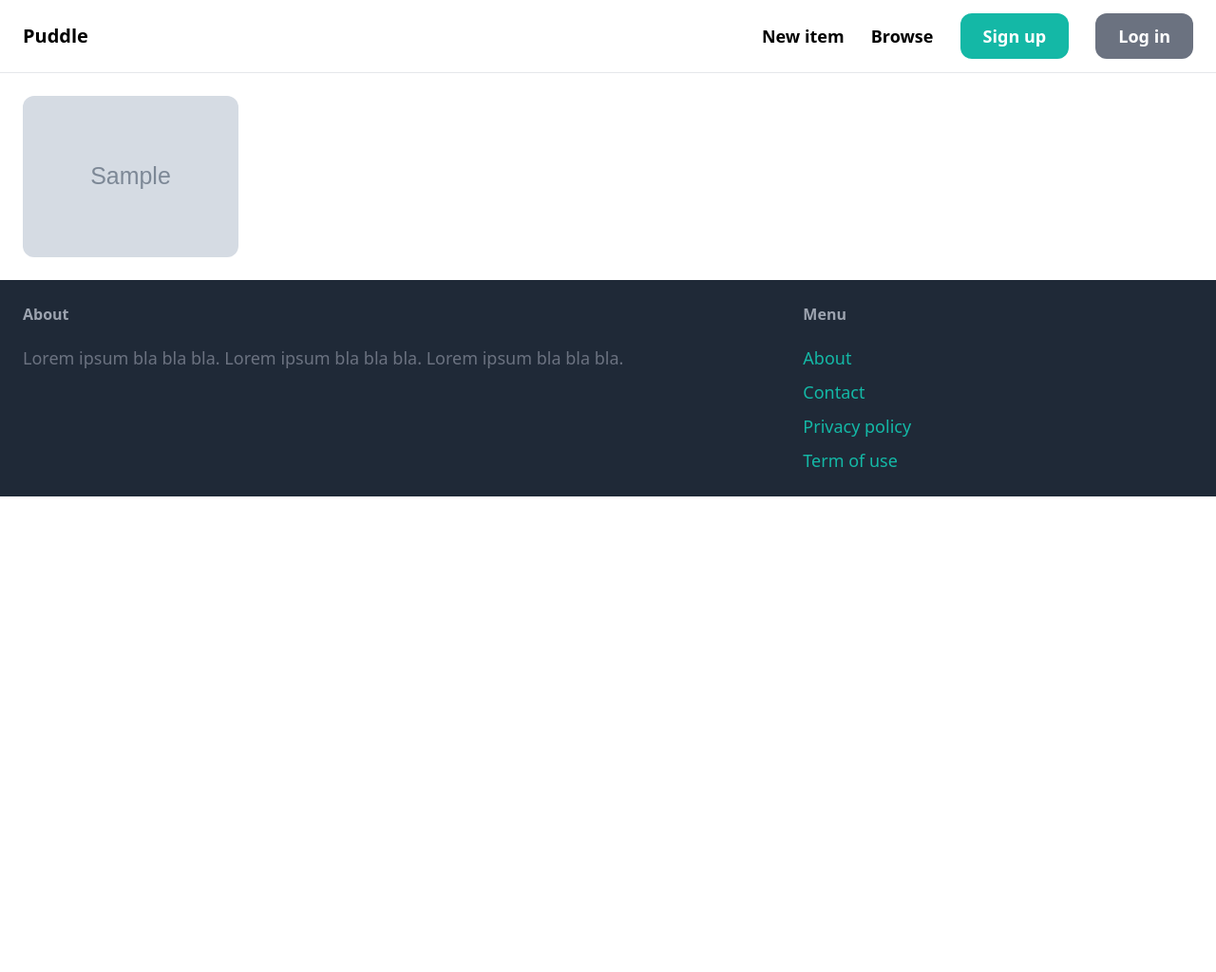
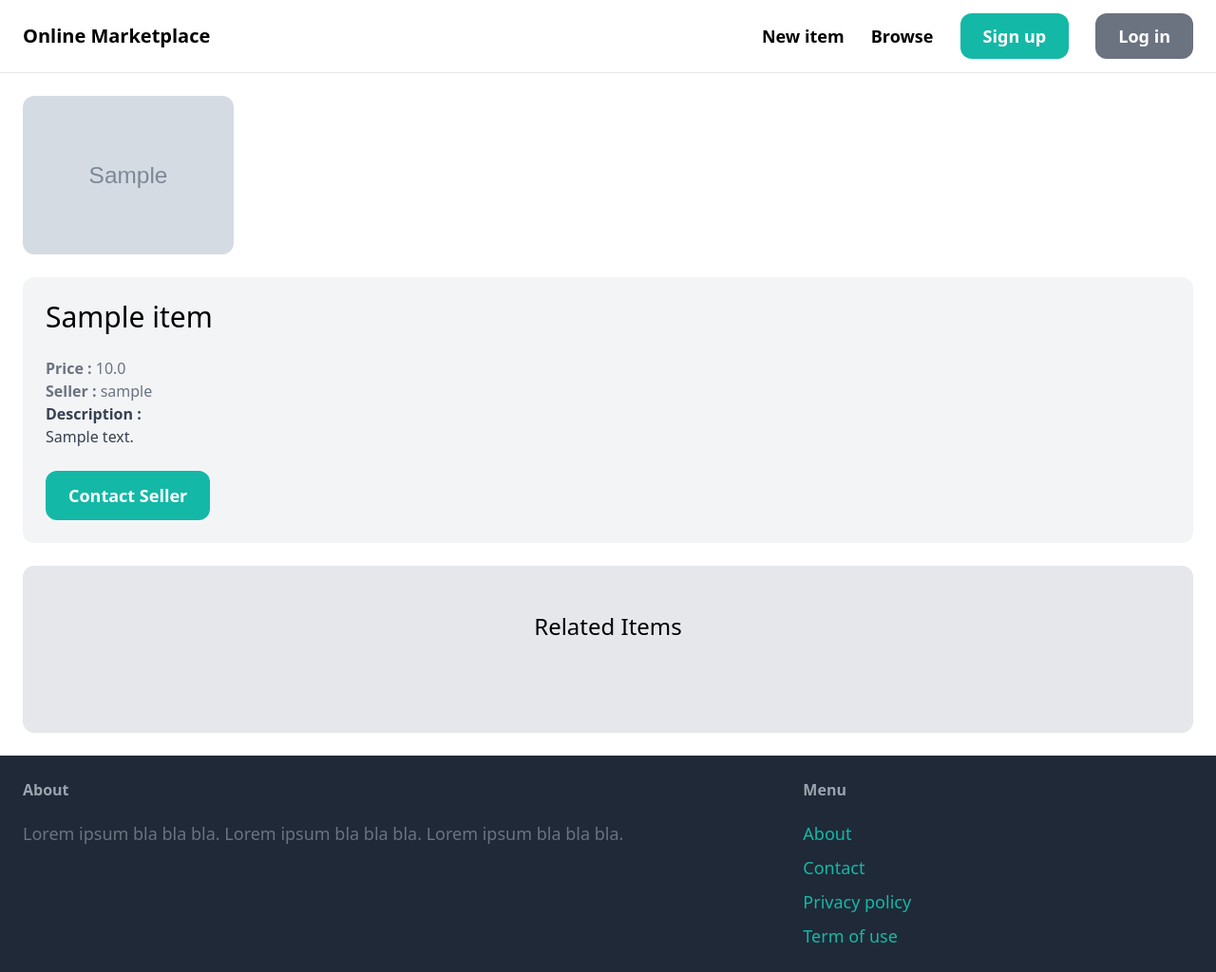
Before and after one commit to Sai-Deepak-1/Project-1, a Django app: page /item/item/1/ in a window 1280 px wide. Shown: the whole page at 95% size. Before the commit the page ends 523 px from the top, so only its background shows below. Run offline with Django 5.2, Linux system fonts and the light colour scheme; tables that the repository leaves empty hold one stand-in row (values such as "Sample post"); grey boxes marked "Sample" are stand-in pictures; some libraries are stand-ins or nearby versions.

Commit message:
Update URLs and templates, added related items to item detail view

```diff
--- a/OnlineMarketplace/OnlineMarketplace/urls.py
+++ b/OnlineMarketplace/OnlineMarketplace/urls.py
@@ -6,8 +6,7 @@
 from core.views import index, contact
 
 urlpatterns = [
-    path("", index, name="index"),
-    path("item/", include('item.urls')),
-    path("contact/", contact, name="contact"),
-    path("admin/", admin.site.urls),
+    path('', include('core.urls')),
+    path('item/', include('item.urls')),
+    path('admin/', admin.site.urls),
 ] + static(settings.MEDIA_URL, document_root = settings.MEDIA_ROOT)
--- a/OnlineMarketplace/core/templates/core/base.html
+++ b/OnlineMarketplace/core/templates/core/base.html
@@ -1,51 +1,50 @@
 <!DOCTYPE html>
-<html lang="en">
+<html lang='en'>
 
 <head>
-    <meta charset="UTF-8">
-    <meta name="viewport" content="width=device-width, initial-scale=1.0">
+    <meta charset='UTF-8'>
+    <meta name='viewport' content='width=device-width, initial-scale=1.0'>
 
-    <script src="https://cdn.tailwindcss.com"></script>
+    <script src='https://cdn.tailwindcss.com'></script>
 
     <title>{% block title%}{% endblock %} | Online Marketplace</title>
 </head>
 
 <body>
-    <nav class="py-6 px-6 flex justify-between items-center border-b border-gray-200">
-        <a href="/" class="text-xl font-semibold">Puddle</a>
+    <nav class='py-6 px-6 flex justify-between items-center border-b border-gray-200'>
+        <a href='/' class='text-xl font-semibold'>Online Marketplace</a>
 
-        <div class="space-x-6">
-            <a href="#" class="text-lg font-semibold hover:text-gray-500">New item</a>
-            <a href="#" class="text-lg font-semibold hover:text-gray-500">Browse</a>
-            <a href="#" class="px-6 py-3 text-lg font-semibold bg-teal-500 text-white rounded-xl hover:bg-teal-700">Sign
+        <div class='space-x-6'>
+            <a href='#' class='text-lg font-semibold hover:text-gray-500'>New item</a>
+            <a href='#' class='text-lg font-semibold hover:text-gray-500'>Browse</a>
+            <a href='#' class='px-6 py-3 text-lg font-semibold bg-teal-500 text-white rounded-xl hover:bg-teal-700'>Sign
                 up</a>
-            <a href="#" class="px-6 py-3 text-lg font-semibold bg-gray-500 text-white rounded-xl hover:bg-gray-700">Log
+            <a href='#' class='px-6 py-3 text-lg font-semibold bg-gray-500 text-white rounded-xl hover:bg-gray-700'>Log
                 in</a>
         </div>
     </nav>
 
-    <div class="px-6 py-6">
+    <div class='px-6 py-6'>
         {% block content %}
         {% endblock %}
     </div>
 
-    <footer class="py-6 px-6 flex justify-between bg-gray-800">
-        <div class="w-2/3 pr-10">
-            <h3 class="mb-5 font-semibold text-gray-400">About</h3>
+    <footer class='py-6 px-6 flex justify-between bg-gray-800'>
+        <div class='w-2/3 pr-10'>
+            <h3 class='mb-5 font-semibold text-gray-400'>About</h3>
 
-            <p class="text-lg text-gray-500">Lorem ipsum bla bla bla. Lorem ipsum bla bla bla. Lorem ipsum bla bla bla.
+            <p class='text-lg text-gray-500'>Lorem ipsum bla bla bla. Lorem ipsum bla bla bla. Lorem ipsum bla bla bla.
             </p>
         </div>
 
-        <div class="w-1/3">
-            <h3 class="mb-5 font-semibold text-gray-400">Menu</h3>
+        <div class='w-1/3'>
+            <h3 class='mb-5 font-semibold text-gray-400'>Menu</h3>
 
-            <ul class="space-y-2">
-                <li><a href="#" class="text-lg text-teal-500 hover:text-teal-700">About</a></li>
-                <li><a href="#" class="text-lg text-teal-500 hover:text-teal-700">Contact</a>
-                </li>
-                <li><a href="#" class="text-lg text-teal-500 hover:text-teal-700">Privacy policy</a></li>
-                <li><a href="#" class="text-lg text-teal-500 hover:text-teal-700">Term of use</a></li>
+            <ul class='space-y-2'>
+                <li><a href='#' class='text-lg text-teal-500 hover:text-teal-700'>About</a></li>
+                <li><a href='{% url "core:contact" %}' class='text-lg text-teal-500 hover:text-teal-700'>Contact</a></li>
+                <li><a href='#' class='text-lg text-teal-500 hover:text-teal-700'>Privacy policy</a></li>
+                <li><a href='#' class='text-lg text-teal-500 hover:text-teal-700'>Term of use</a></li>
             </ul>
         </div>
     </footer>
--- /dev/null
+++ b/OnlineMarketplace/core/urls.py
@@ -0,0 +1,9 @@
+from django.urls import path
+from . import views
+
+app_name = 'core'
+
+urlpatterns = [
+    path('', views.index, name = 'index'),
+    path('contact/', views.contact, name = 'contact'),
+]
--- a/OnlineMarketplace/item/templates/item/detail.html
+++ b/OnlineMarketplace/item/templates/item/detail.html
@@ -1,11 +1,40 @@
-{% extends 'core/base.html' %}
-
-{% block title%} {{ item.name }} {% endblock %}
-
+{% extends 'core/base.html' %} {% block title%} {{ item.name }} {% endblock %}
 {% block content %}
-    <div class="grid grid-cols-5 gap-6">
-        <div class="cols-span-3">
-            <img src = "{{ item.image.url }}" class = "rounded-xl">
-        </div>
-    </div>
+<div class="grid grid-cols-5 gap-6">
+  <div class="cols-span-3">
+    <img src="{{ item.image.url }}" class="rounded-xl" />
+  </div>
+  <div class="col-span-6 p-6 bg-gray-100 rounded-xl">
+    <h1 class="mb-6 text-3xl">{{ item.name }}</h1>
+    <p class="text-gray-500"><strong>Price : </strong>{{ item.price }}</p>
+    <p class="text-gray-500">
+      <strong>Seller : </strong>{{ item.created_by.username }}
+    </p>
+    {% if item.description %}
+      <p class="text-gray-700">
+        <strong>Description : </strong></br>
+        {{ item.description }}
+      </p>
+    {% endif %}
+    <a href="#" class="inline-block mt-6 px-6 py-3 text-lg font-semibold bg-teal-500 text-white rounded-xl hover:bg-teal-700"> Contact Seller </a>
+  </div>
+</div>
+<div class="mt-6 px-6 py-12 bg-gray-200 rounded-xl">
+  <h2 class="mb-12 text-2xl text-center">Related Items</h2>
+  <div class = "grid grid-cols-3 gap-3">
+      {% for item in related_items %}
+          <div>
+              <a href = "{% url 'item:details' item.id %}">
+                  <div>
+                      <img src = "{{ item.image.url }}" class= "rounded-t-xl">
+                      <div class="p-6 bg-white rounded-b-xl">
+                          <h2 class="text-2xl">{{ item.name }}</h2>
+                          <p class="text-gray-500">Price: {{ item.price }}</p>
+                      </div>
+                  </div>
+              </a>
+          </div>
+      {% endfor %}
+  </div>
+</div>
 {% endblock %}
--- a/OnlineMarketplace/item/views.py
+++ b/OnlineMarketplace/item/views.py
@@ -1,9 +1,12 @@
-from django.shortcuts import render,get_object_or_404
+from django.shortcuts import render, get_object_or_404
 from .models import Item
 
+
 def details(request, pk):
-    item = get_object_or_404(Item, id = pk)
-
-    return render(request, 'item/detail.html', {
-        'item' : item
-    })
+    item = get_object_or_404(Item, id=pk)
+    related_items = Item.objects.filter(category=item.category, is_sold=False).exclude(
+        pk=pk
+    )[0:3]
+    return render(
+        request, "item/detail.html", {"item": item, "related_items": related_items}
+    )
```
